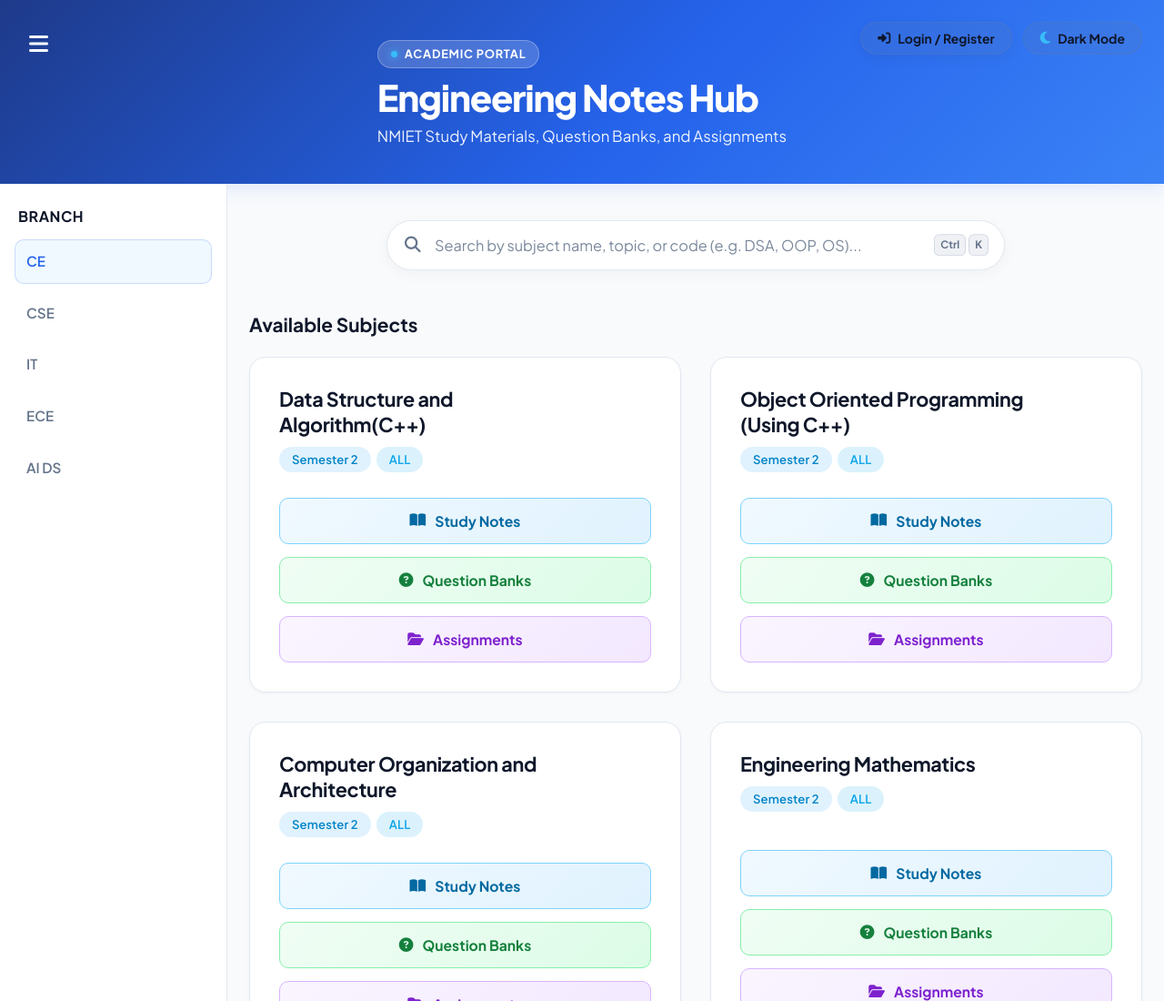
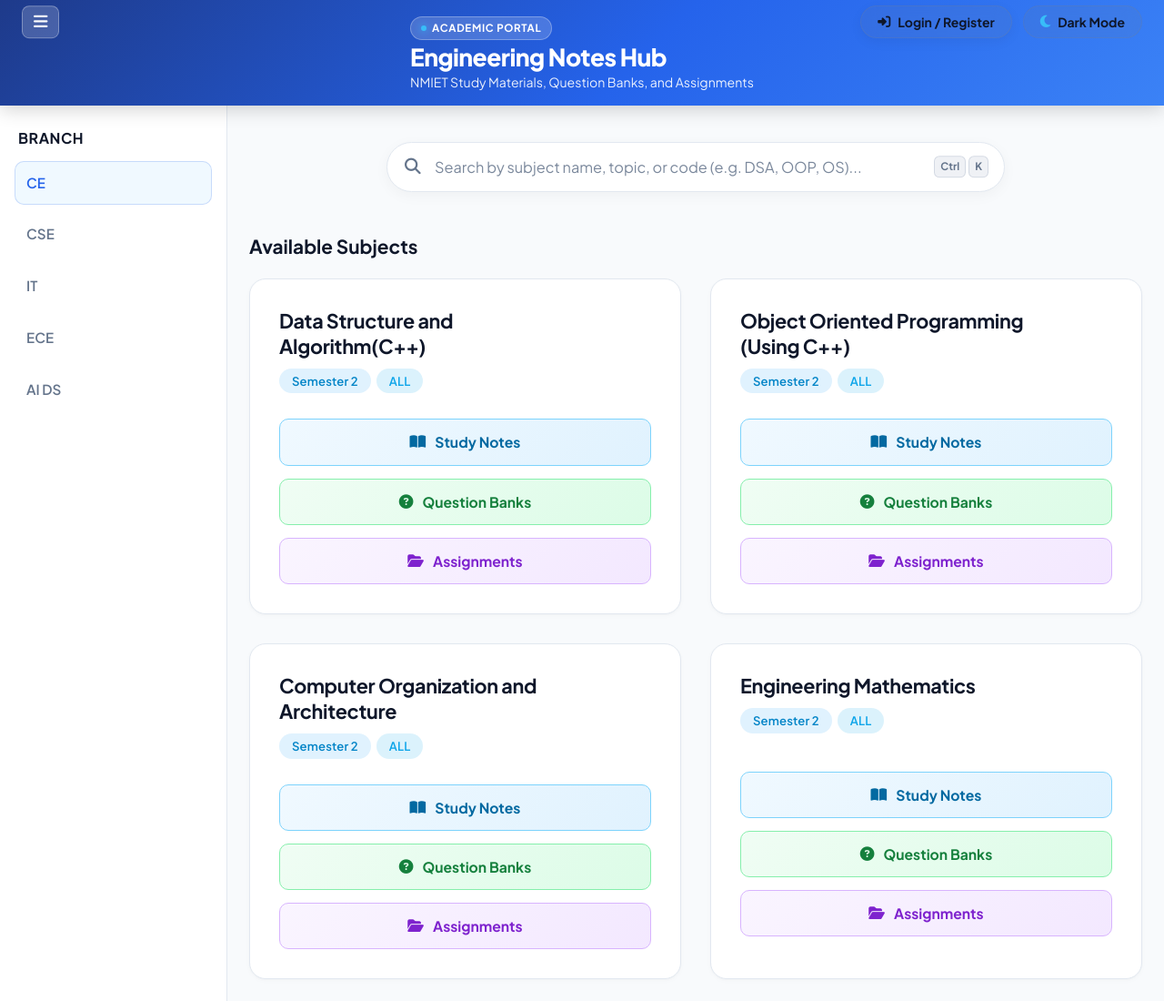
Before and after one commit to TodkarRohit/NW, a plain HTML site: page login/index.html in a window 1280 px wide. Shown: the top 1100 px of the page at 91% size. Drawn offline with nearby package versions, Linux system fonts and the light colour scheme; no server answers.

Commit message:
Decrease header height and pin header sticky at top of viewport

```diff
--- a/assets/styles.css
+++ b/assets/styles.css
@@ -212,14 +212,59 @@ body {
 }
 
 /* ==========================================================================
-   Header Section
+   Header Section (Pinned Sticky & Compact Size)
    ========================================================================== */
 .hub-header {
     background: linear-gradient(135deg, #1e3a8a 0%, #2563eb 55%, #3b82f6 100%);
     color: #ffffff;
-    padding: 2.75rem 0 2.5rem 0;
-    position: relative;
-    box-shadow: 0 4px 20px rgba(37, 99, 235, 0.12);
+    padding: 1rem 0 0.9rem 0;
+    position: sticky;
+    top: 0;
+    z-index: 1000;
+    box-shadow: 0 4px 20px rgba(0, 0, 0, 0.18);
+    backdrop-filter: blur(12px);
+    -webkit-backdrop-filter: blur(12px);
+}
+
+.header-left-actions {
+    position: absolute;
+    top: 50%;
+    transform: translateY(-50%);
+    left: 20px;
+    display: flex;
+    align-items: center;
+    gap: 10px;
+    z-index: 100;
+}
+
+.header-right-actions {
+    position: absolute;
+    top: 50%;
+    transform: translateY(-50%);
+    right: 20px;
+    display: flex;
+    align-items: center;
+    gap: 10px;
+    z-index: 100;
+}
+
+.mobile-home-menu-btn {
+    display: inline-flex;
+    align-items: center;
+    justify-content: center;
+    background: rgba(255, 255, 255, 0.18);
+    border: 1px solid rgba(255, 255, 255, 0.3);
+    color: white;
+    font-size: 1.1rem;
+    cursor: pointer;
+    padding: 8px 12px;
+    border-radius: 8px;
+    transition: all 0.2s ease;
+}
+
+.mobile-home-menu-btn:hover {
+    background: rgba(255, 255, 255, 0.3);
+    transform: scale(1.05);
 }
 
 .header-container {
@@ -234,9 +279,9 @@ body {
     display: flex;
     align-items: center;
     justify-content: center;
-    gap: 28px;
+    gap: 20px;
     text-align: left;
-    margin-top: 1rem;
+    margin-top: 0.25rem;
     width: 100%;
     max-width: 860px;
 }
@@ -245,12 +290,12 @@ body {
     display: flex;
     align-items: center;
     justify-content: center;
-    width: 96px;
-    height: 96px;
+    width: 64px;
+    height: 64px;
     border-radius: 50%;
     background: rgba(255, 255, 255, 0.25);
-    border: 3.5px solid rgba(255, 255, 255, 0.8);
-    box-shadow: 0 8px 30px rgba(0, 0, 0, 0.25), 0 0 24px rgba(56, 189, 248, 0.5);
+    border: 2.5px solid rgba(255, 255, 255, 0.8);
+    box-shadow: 0 4px 15px rgba(0, 0, 0, 0.2);
     overflow: hidden;
     transition: all 0.35s cubic-bezier(0.16, 1, 0.3, 1);
     cursor: pointer;
@@ -260,7 +305,7 @@ body {
 .header-big-logo-badge:hover {
     transform: scale(1.08) rotate(4deg);
     border-color: #38bdf8;
-    box-shadow: 0 12px 35px rgba(0, 0, 0, 0.35), 0 0 32px rgba(56, 189, 248, 0.7);
+    box-shadow: 0 8px 24px rgba(0, 0, 0, 0.3);
 }
 
 .hub-big-logo {
@@ -279,40 +324,40 @@ body {
 .header-badge {
     display: inline-flex;
     align-items: center;
-    gap: 8px;
+    gap: 6px;
     background: rgba(255, 255, 255, 0.18);
     backdrop-filter: blur(10px);
     -webkit-backdrop-filter: blur(10px);
     color: #ffffff;
-    padding: 5px 14px;
+    padding: 3px 11px;
     border-radius: var(--radius-pill);
-    font-size: 0.8rem;
+    font-size: 0.72rem;
     font-weight: 700;
     text-transform: uppercase;
     letter-spacing: 0.06em;
-    margin-bottom: 0.5rem;
+    margin-bottom: 0.25rem;
     border: 1px solid rgba(255, 255, 255, 0.28);
 }
 
 .badge-dot {
-    width: 7px;
-    height: 7px;
+    width: 6px;
+    height: 6px;
     border-radius: 50%;
     background-color: #38bdf8;
     box-shadow: 0 0 8px #38bdf8;
 }
 
 .hub-header h1 {
-    font-size: 2.5rem;
+    font-size: 1.65rem;
     font-weight: 800;
-    letter-spacing: -0.03em;
-    margin-bottom: 0.35rem;
-    line-height: 1.2;
+    letter-spacing: -0.02em;
+    margin-bottom: 0.15rem;
+    line-height: 1.15;
 }
 
 .hub-header p {
-    font-size: 1.05rem;
-    opacity: 0.92;
+    font-size: 0.88rem;
+    opacity: 0.9;
     font-weight: 400;
     margin: 0;
 }
```
